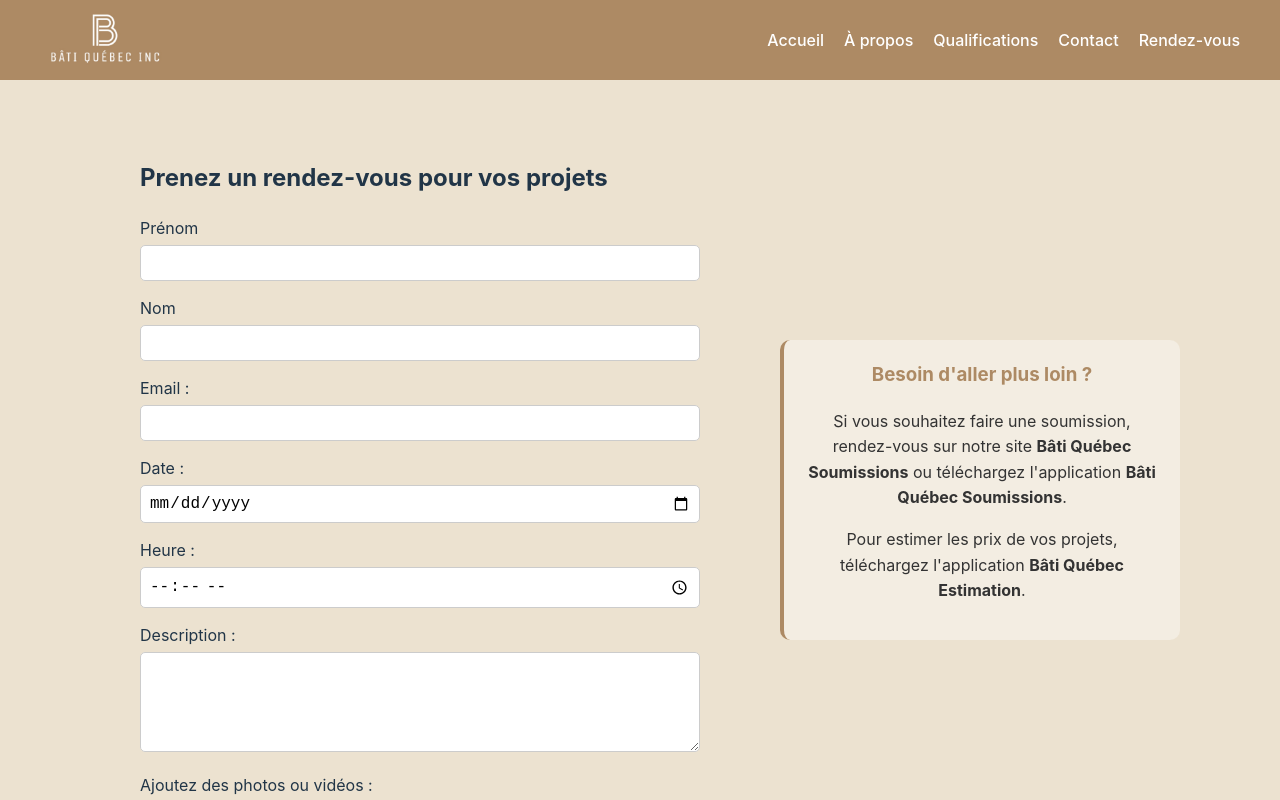
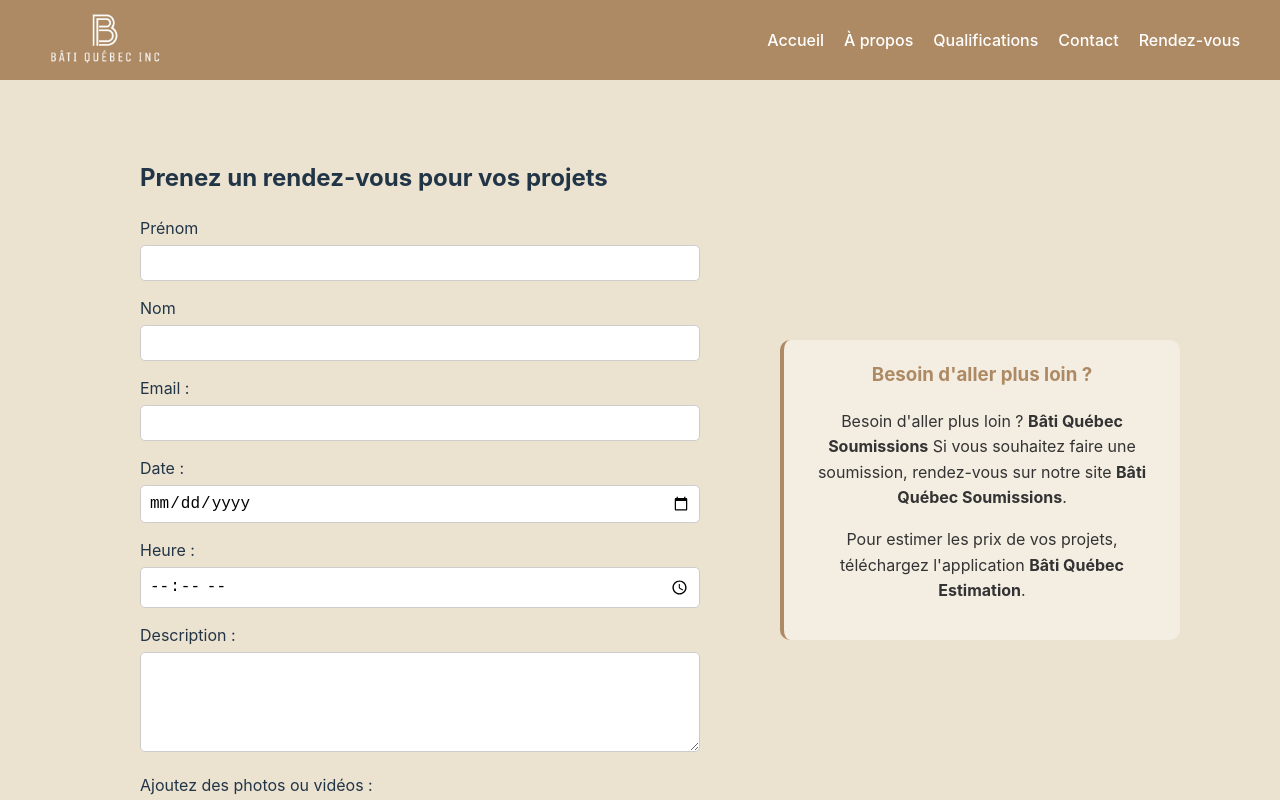
Before and after one commit to MyriamAssam/bati, a React (Vite) app: page /rdv in a window 1280 px wide. Shown: the top 800 px of the page. Built offline with nearby package versions, Linux system fonts and the light colour scheme.

Commit message:
arranger css

```diff
--- a/src/locales/en.json
+++ b/src/locales/en.json
@@ -56,5 +56,10 @@
     "copyright": "© 2024 Bâti Québec Inc. All rights reserved.",
     "home": "Home",
     "rdv": "Appointment",
-    "soumissions": "get quotes"
+    "soumissions": "get quotes",
+    "Besoin d'aller plus loin ?": "Besoin d'aller plus loin ?",
+    "Si vous souhaitez faire une soumission, rendez-vous sur notre site": "If you wish to submit a quote, visit our website",
+    "Bâti Québec Soumissions": "Bâti Québec Submissions",
+    "Pour estimer les prix de vos projets, téléchargez l'application": "To estimate the cost of your projects, download the app",
+    "Bâti Québec Estimation": "Bâti Québec Estimation"
 }
--- a/src/locales/fr.json
+++ b/src/locales/fr.json
@@ -55,5 +55,10 @@
     "copyright": "© 2024 Bâti Québec Inc. Tous droits réservés.",
     "home": "Accueil",
     "rdv": "Rendez-vous",
-    "soumissions": "Obtenir des soumissions"
+    "soumissions": "Obtenir des soumissions",
+    "Besoin d'aller plus loin ?": "Besoin d'aller plus loin ?",
+    "Si vous souhaitez faire une soumission, rendez-vous sur notre site": "Si vous souhaitez faire une soumission, rendez-vous sur notre site",
+    "Bâti Québec Soumissions": "Bâti Québec Soumissions",
+    "Pour estimer les prix de vos projets, téléchargez l'application": "Pour estimer les prix de vos projets, téléchargez l'application",
+    "Bâti Québec Estimation": "Bâti Québec Estimation"
 }
--- a/src/pages/Contact.jsx
+++ b/src/pages/Contact.jsx
@@ -111,9 +111,9 @@ const Contact = () => {
                 )}
             </form>
             <div className="info-box">
-                <h3>Besoin d'aller plus loin ?</h3>
-                <p>Si vous souhaitez faire une soumission, rendez-vous sur notre site <strong>Bâti Québec Soumissions</strong> ou téléchargez l'application <strong>Bâti Québec Soumissions</strong>.</p>
-                <p>Pour estimer les prix de vos projets, téléchargez l'application <strong>Bâti Québec Estimation</strong>.</p>
+                <h3>{t("Besoin d'aller plus loin ?")}</h3>
+                <p>{t("Besoin d'aller plus loin ?")} <strong>Bâti Québec Soumissions</strong> {t("Si vous souhaitez faire une soumission, rendez-vous sur notre site")} <strong>Bâti Québec Soumissions</strong>.</p>
+                <p>{t("Pour estimer les prix de vos projets, téléchargez l'application")} <strong>Bâti Québec Estimation</strong>.</p>
             </div>
         </div>
 
--- a/src/pages/Rdv.jsx
+++ b/src/pages/Rdv.jsx
@@ -120,9 +120,9 @@ const Rdv = () => {
                 )}
             </form>
             <div className="info-box-rdv">
-                <h3>Besoin d'aller plus loin ?</h3>
-                <p>Si vous souhaitez faire une soumission, rendez-vous sur notre site <strong>Bâti Québec Soumissions</strong> ou téléchargez l'application <strong>Bâti Québec Soumissions</strong>.</p>
-                <p>Pour estimer les prix de vos projets, téléchargez l'application <strong>Bâti Québec Estimation</strong>.</p>
+                <h3>{t("Besoin d'aller plus loin ?")}</h3>
+                <p>{t("Besoin d'aller plus loin ?")} <strong>Bâti Québec Soumissions</strong> {t("Si vous souhaitez faire une soumission, rendez-vous sur notre site")} <strong>Bâti Québec Soumissions</strong>.</p>
+                <p>{t("Pour estimer les prix de vos projets, téléchargez l'application")} <strong>Bâti Québec Estimation</strong>.</p>
             </div>
         </div>
 
```
